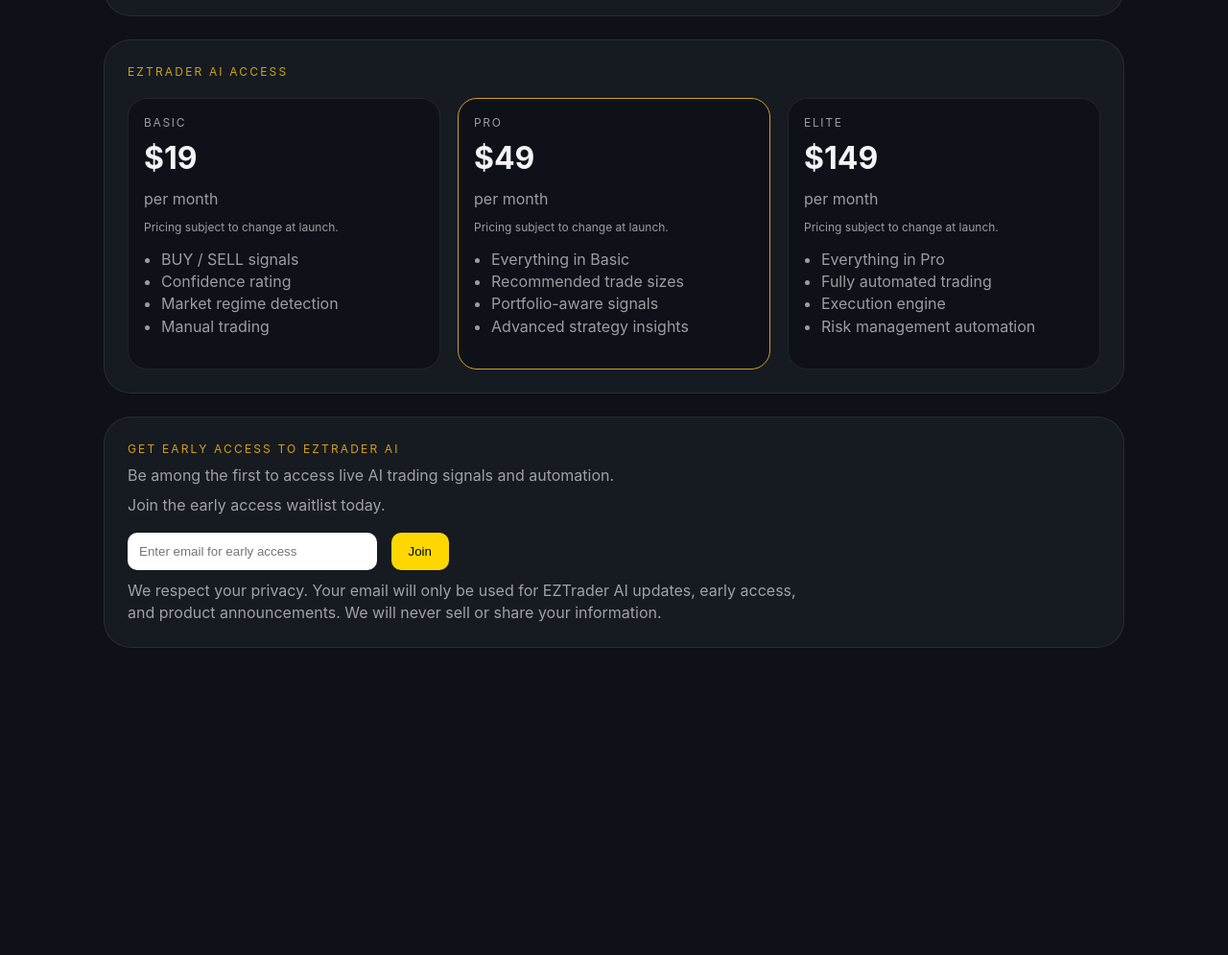
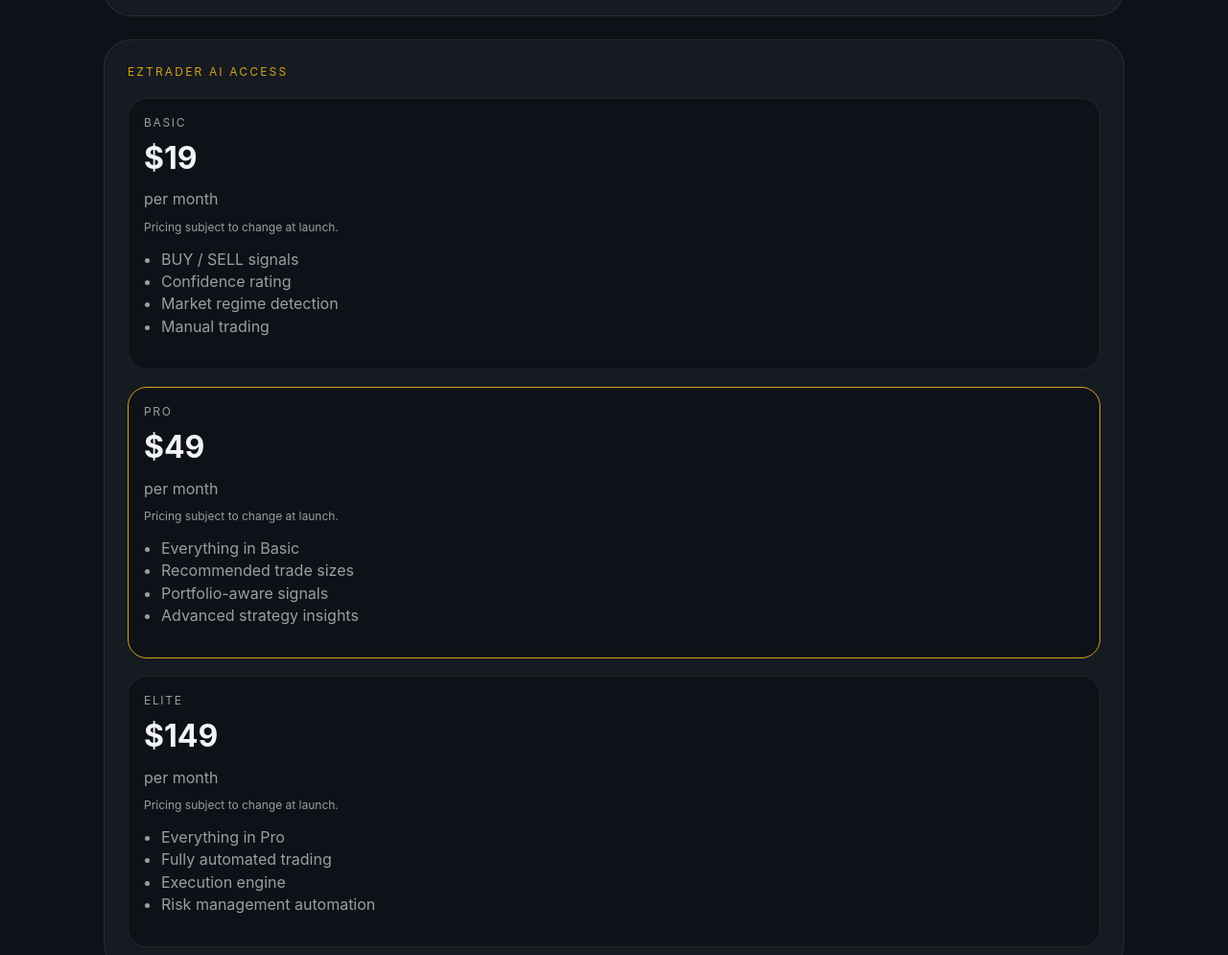
Before and after one commit to mooresvillerental/eztrader-site, a plain HTML site: page index.html in a window 1280 px wide. Shown: the part 2250-3245 px from the top of the page at 96% size. Before the commit the page ends 2981 px from the top, so only its background shows below. Drawn offline with nearby package versions, Linux system fonts and the light colour scheme; no server answers.

Commit message:
Fix public pricing section mobile overflow

```diff
--- a/index.html
+++ b/index.html
@@ -313,7 +313,7 @@
 
     <section class="panel">
       <div class="kicker">EZTrader AI Access</div>
-      <div style="display:grid;grid-template-columns:repeat(auto-fit,minmax(220px,1fr));gap:18px;margin-top:18px;">
+      <div style="display:grid;grid-template-columns:1fr;gap:18px;margin-top:18px;">
         <div class="card">
           <div class="label">Basic</div>
           <div style="font-size:32px;font-weight:700;margin-top:6px;">$19</div>
```
